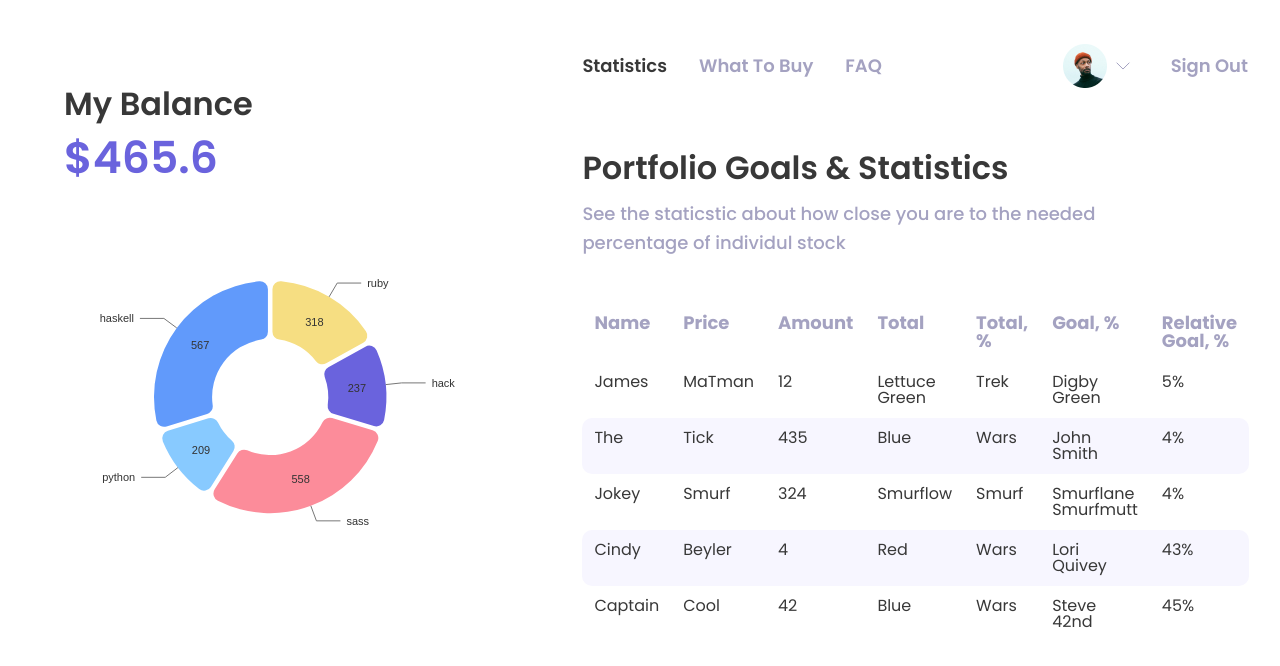
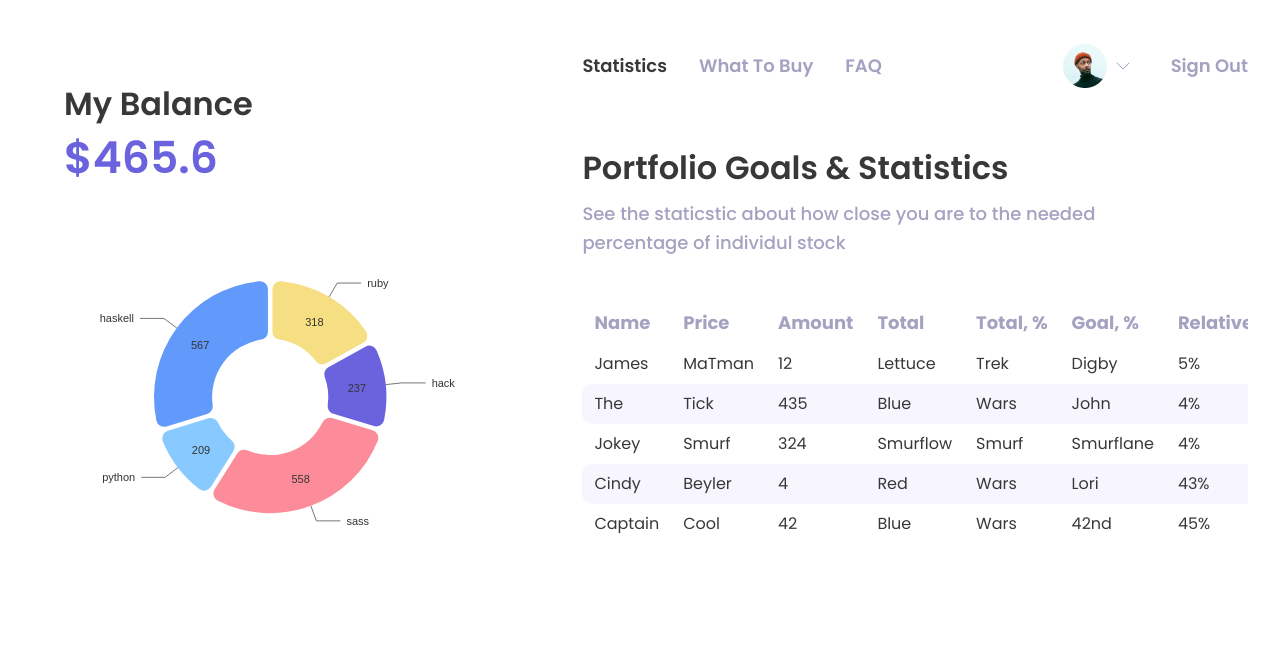
Before and after one commit to bacebu4/investing, a React (Create React App) app: page / in a window 1280 px wide. Shown: the top 666 px of the page. Built offline with nearby package versions, Linux system fonts and the light colour scheme.

Commit message:
adaptive table

```diff
--- a/src/components/TableComponents.tsx
+++ b/src/components/TableComponents.tsx
@@ -3,6 +3,8 @@ import { GRAY, LIGHT_GRAY } from "../colors";
 
 export const Table = styled.table<{ mt?: string }>`
   text-align: left;
+  min-width: 100%;
+
   margin-top: ${(props) => props.mt};
 `;
 
--- a/src/components/TableStats.tsx
+++ b/src/components/TableStats.tsx
@@ -1,7 +1,15 @@
+import styled from "styled-components";
 import { Table, Th, Tr, Td } from "./TableComponents";
+
+const TableWrapper = styled.div`
+  overflow-x: scroll;
+  overflow-y: hidden;
+  white-space: nowrap;
+`;
 
 export const TableStats = () => {
   return (
+    <TableWrapper>
       <Table mt="44px">
         <thead>
           <tr>
@@ -19,9 +27,9 @@ export const TableStats = () => {
             <Td>James</Td>
             <Td>MaTman</Td>
             <Td>12</Td>
-          <Td>Lettuce Green</Td>
+            <Td>Lettuce </Td>
             <Td>Trek</Td>
-          <Td>Digby Green</Td>
+            <Td>Digby </Td>
             <Td>5%</Td>
           </Tr>
           <Tr>
@@ -30,7 +38,7 @@ export const TableStats = () => {
             <Td>435</Td>
             <Td>Blue</Td>
             <Td>Wars</Td>
-          <Td>John Smith</Td>
+            <Td>John </Td>
             <Td>4%</Td>
           </Tr>
           <Tr>
@@ -39,7 +47,7 @@ export const TableStats = () => {
             <Td>324</Td>
             <Td>Smurflow</Td>
             <Td>Smurf</Td>
-          <Td>Smurflane Smurfmutt</Td>
+            <Td>Smurflane </Td>
             <Td>4%</Td>
           </Tr>
           <Tr>
@@ -48,7 +56,7 @@ export const TableStats = () => {
             <Td>4</Td>
             <Td>Red</Td>
             <Td>Wars</Td>
-          <Td>Lori Quivey</Td>
+            <Td>Lori </Td>
             <Td>43%</Td>
           </Tr>
           <Tr>
@@ -57,10 +65,11 @@ export const TableStats = () => {
             <Td>42</Td>
             <Td>Blue</Td>
             <Td>Wars</Td>
-          <Td>Steve 42nd</Td>
+            <Td>42nd</Td>
             <Td>45%</Td>
           </Tr>
         </tbody>
       </Table>
+    </TableWrapper>
   );
 };
```
Lines whose indentation alone changed are shown as unchanged.
